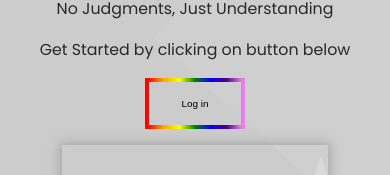
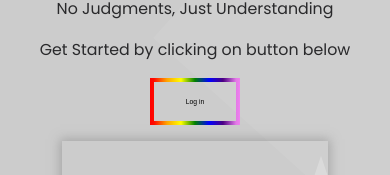
Before and after one commit to sanghvirachna/secretsharingapp, a React (Create React App) app: page / in a window 390 px wide. Shown: the part 358-533 px from the top of the page. Built offline with nearby package versions, Linux system fonts and the light colour scheme; no server answers.

Commit message:
fixed buges

```diff
--- a/src/components/Login.css
+++ b/src/components/Login.css
@@ -212,7 +212,9 @@ button:hover {
 
         margin: 1rem auto;
 
-
+    }
+    button {
+        font-size: calc(0.3rem + 0.5vw);
     }
 
 }
```
Also changed, not shown: firebase.json (added), 2 other files (tests, documents, lock files or other folders).
